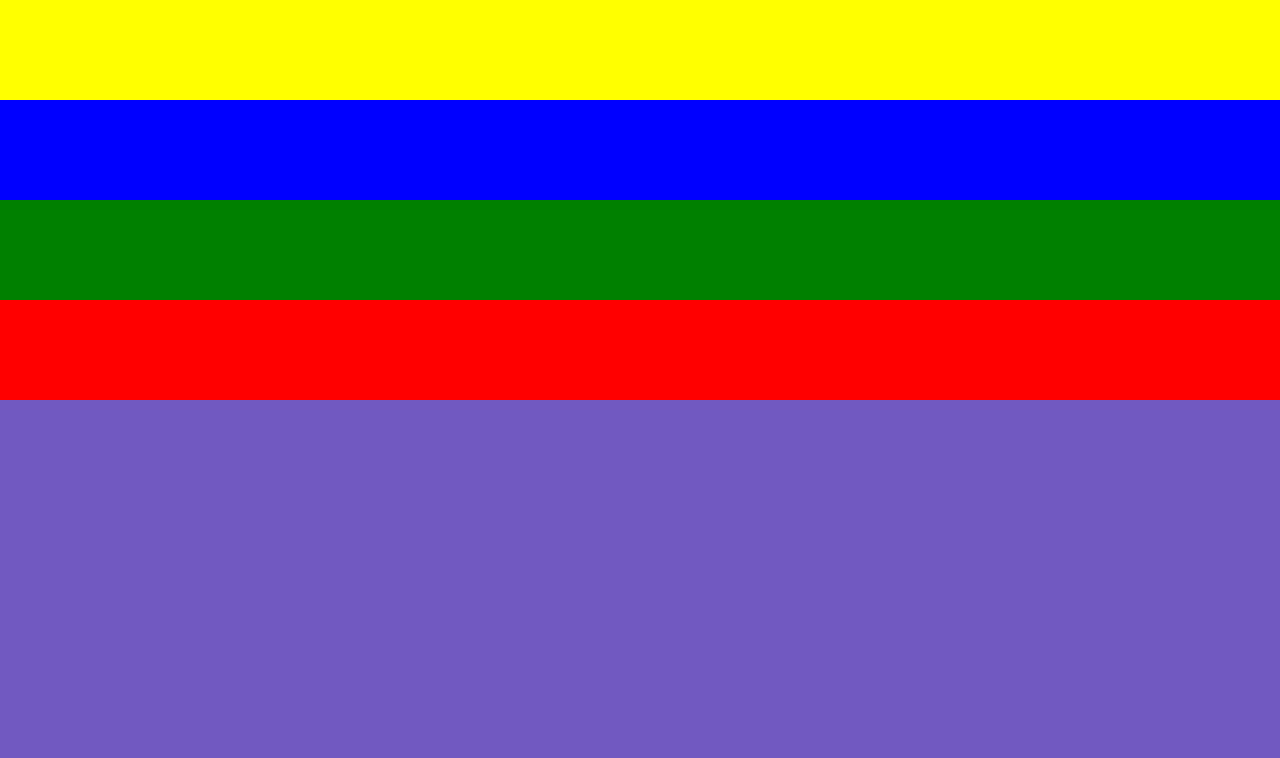
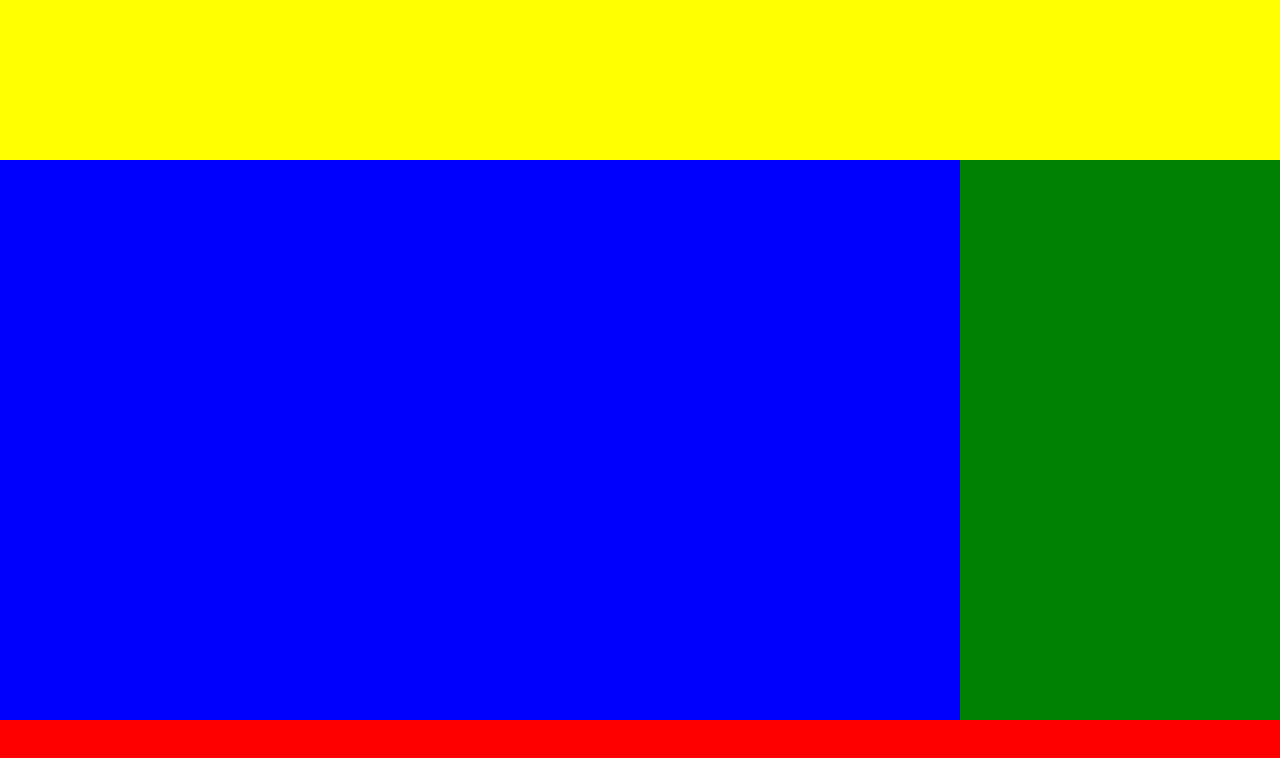
Before and after one commit to arubesu/css-grid-system, a plain HTML site: page index.html in a window 1280 px wide. Drawn offline with Linux system fonts and the light colour scheme.

Commit message:
styling with grid-column-start and end

```diff
--- a/styles.css
+++ b/styles.css
@@ -7,20 +7,32 @@ html, body {
 
 header {
   background: yellow;
-  height: 100px;
+  grid-column-start: 1;
+  grid-column-end: 3;
+  /* grid-column-end: span 3; */
 }
 
 main {
   background: blue;
-  height: 100px;
+  grid-column-start: 1;
+  grid-column-end: 2;
+  /* grid-column-end: span 2; */
 }
 
 aside {
   background: green;
-  height: 100px;
+  grid-column-start: 2;
+  grid-column-end: 3;
 }
 
 footer {
   background: red;
-  height: 100px;
+  grid-column-start: 1;
+  grid-column-end: 3;
 }
+
+.container {
+  display: grid;
+  grid-template-columns: 3fr 1fr;
+  grid-template-rows: 20vh 70vh 10vh;
+}
```
